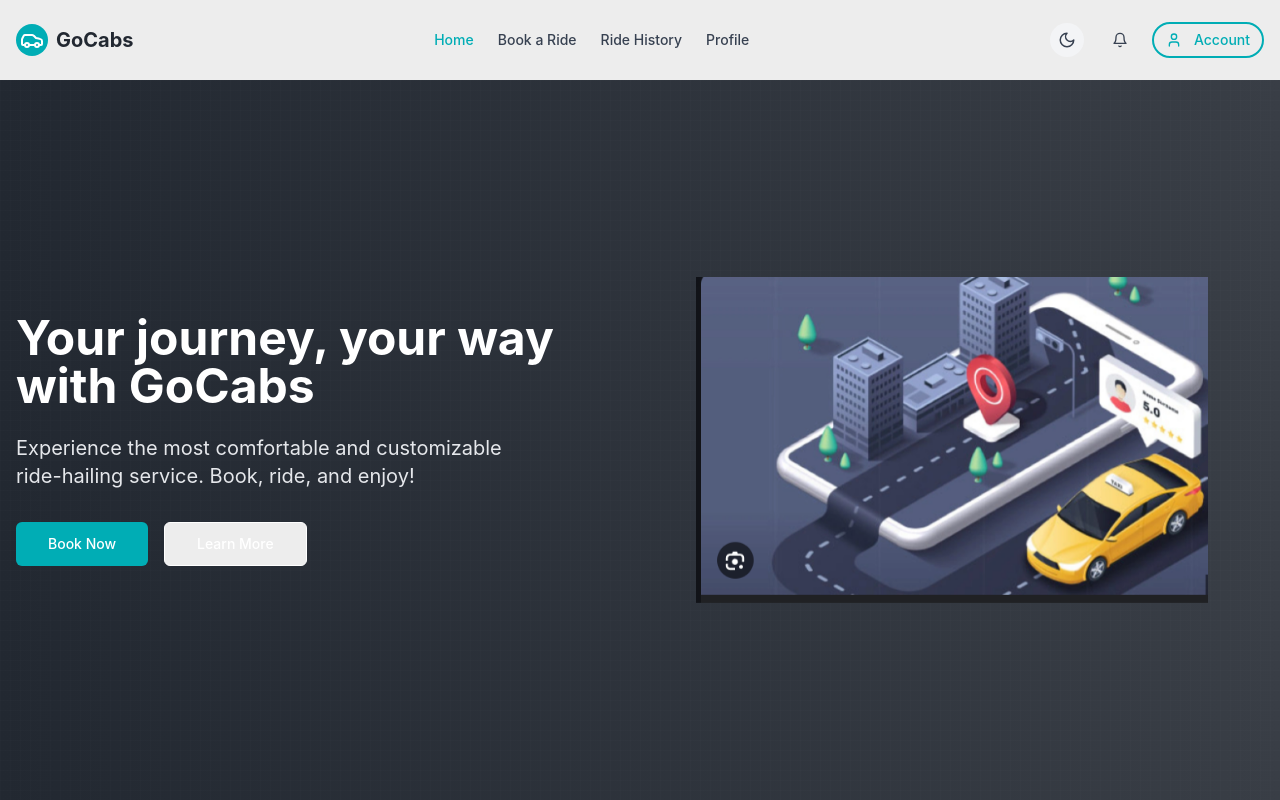
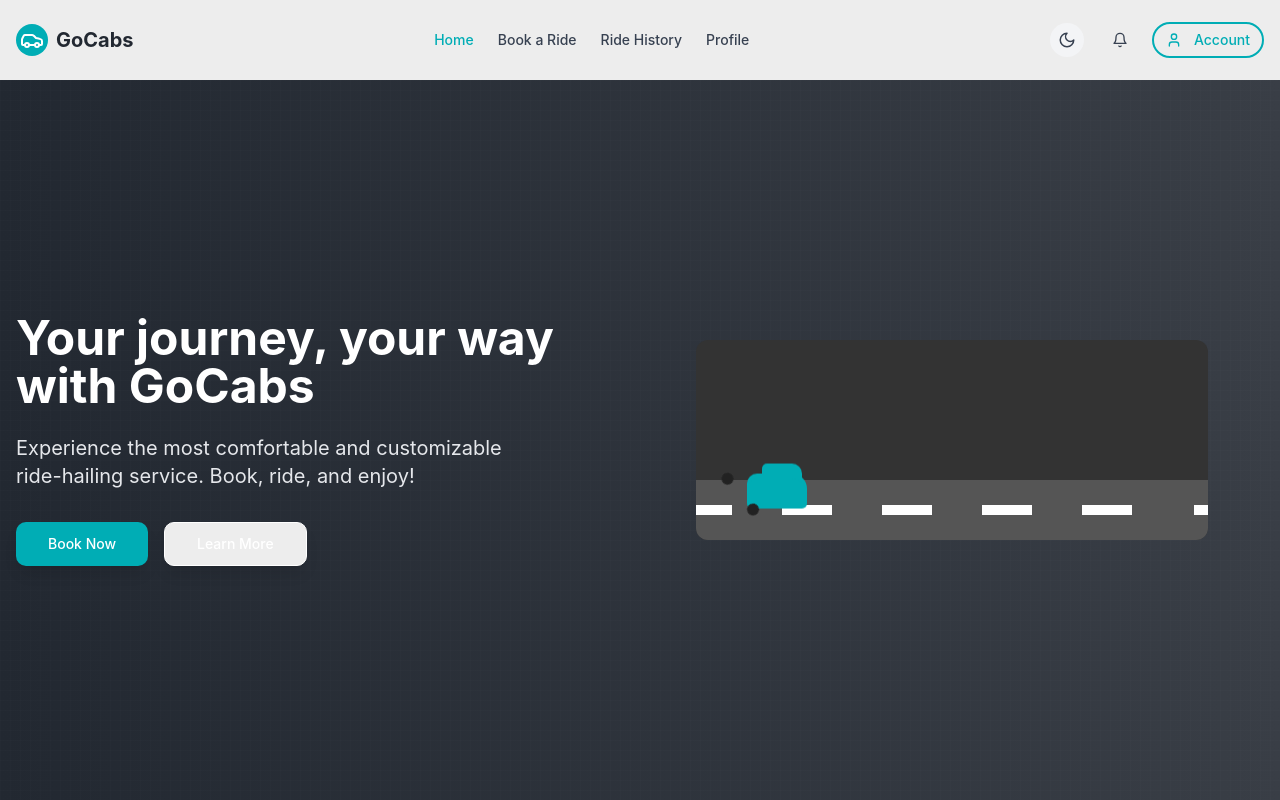
Before and after one commit to AyushDeshmukh2005/go-cabs-ride, a React (Vite) app: page / in a window 1280 px wide. Shown: the top 800 px of the page. Built offline with nearby package versions, Linux system fonts and the light colour scheme.

Commit message:
Refactor: Apply Finora design to hero section
Implement a looping car animation in the hero section using CSS or JavaScript, while maintaining the existing layout and functionality.

```diff
--- a/src/index.css
+++ b/src/index.css
@@ -33,7 +33,7 @@
     --input: 214.3 31.8% 91.4%;
     --ring: 184 100% 36%;
 
-    --radius: 0.5rem;
+    --radius: 0.75rem;
 
     --sidebar-background: 0 0% 100%;
     --sidebar-foreground: 224 24% 16%;
@@ -141,3 +141,114 @@
 .gradient-secondary {
   @apply bg-gradient-to-r from-gray-100 to-gray-200 dark:from-gocabs-secondary dark:to-gocabs-secondary/80;
 }
+
+/* Animated car on road */
+.road-container {
+  position: relative;
+  width: 100%;
+  height: 200px;
+  overflow: hidden;
+  background: #333;
+}
+
+.road {
+  position: absolute;
+  bottom: 0;
+  width: 100%;
+  height: 60px;
+  background: #555;
+}
+
+.road::before {
+  content: '';
+  position: absolute;
+  width: 100%;
+  height: 10px;
+  top: 50%;
+  transform: translateY(-50%);
+  background: repeating-linear-gradient(
+    to right,
+    transparent,
+    transparent 50px,
+    #fff 50px,
+    #fff 100px
+  );
+  animation: moveRoad 0.5s linear infinite;
+}
+
+@keyframes moveRoad {
+  to {
+    background-position: -100px 0;
+  }
+}
+
+.car-animation {
+  position: absolute;
+  bottom: 30px;
+  left: 10%;
+  width: 60px;
+  height: 30px;
+  background: #00ADB5;
+  border-radius: 10px 15px 5px 5px;
+  box-shadow: 0 -5px 0 0 #00ADB5;
+  animation: carBounce 0.5s ease-in-out infinite alternate;
+}
+
+.car-animation::before {
+  content: '';
+  position: absolute;
+  top: -15px;
+  width: 40px;
+  height: 15px;
+  background: #00ADB5;
+  right: 5px;
+  border-radius: 5px 10px 0 0;
+}
+
+.car-animation::after {
+  content: '';
+  position: absolute;
+  bottom: -7px;
+  width: 12px;
+  height: 12px;
+  background: #222;
+  border-radius: 50%;
+  box-shadow: 40px 0 0 #222;
+  animation: wheelRotate 0.5s linear infinite;
+}
+
+@keyframes carBounce {
+  to {
+    transform: translateY(-2px);
+  }
+}
+
+@keyframes wheelRotate {
+  to {
+    transform: rotate(360deg);
+  }
+}
+
+.finora-button {
+  @apply rounded-md bg-gocabs-primary px-4 py-2 text-white shadow-lg hover:bg-gocabs-primary/90 transition-all duration-200;
+}
+
+.finora-card {
+  @apply rounded-lg border border-gray-200 dark:border-gray-700 bg-white dark:bg-gocabs-accent p-6 shadow-sm hover:shadow-lg transition-all duration-300;
+}
+
+.finora-input {
+  @apply rounded-md border border-gray-300 dark:border-gray-600 px-4 py-2 focus:border-gocabs-primary focus:ring-2 focus:ring-gocabs-primary/50 dark:bg-gocabs-accent/50;
+}
+
+/* Finora design micro-interactions */
+.hover-lift {
+  @apply transition-transform duration-300 hover:-translate-y-1;
+}
+
+.hover-glow {
+  @apply transition-shadow duration-300 hover:shadow-glow;
+}
+
+/* Adding Inter font */
+@import url('https://fonts.googleapis.com/css2?family=Inter:wght@300;400;500;600;700&display=swap');
--- a/src/pages/Index.tsx
+++ b/src/pages/Index.tsx
@@ -142,9 +142,9 @@ export default function Index() {
   ];
 
   return (
-    <div className="flex flex-col min-h-screen">
-      {/* Hero Section */}
-      <section className="relative bg-gradient-to-r from-gocabs-secondary to-gocabs-accent text-white min-h-[90vh] flex items-center">
+    <div className="flex flex-col min-h-screen font-['Inter',sans-serif]">
+      {/* Hero Section with Animated Car */}
+      <section className="relative bg-gradient-to-r from-gocabs-secondary to-gocabs-accent text-white min-h-[90vh] flex items-center overflow-hidden">
         <div className="absolute inset-0 bg-[url('/hero-pattern.svg')] opacity-10"></div>
         <div className="container mx-auto px-4 py-24 sm:py-32 relative z-10">
           <div className="flex flex-col md:flex-row items-center">
@@ -156,20 +156,20 @@ export default function Index() {
                 Experience the most comfortable and customizable ride-hailing service. Book, ride, and enjoy!
               </p>
               <div className="flex flex-wrap gap-4 animate-fadeIn stagger-item">
-                <Button asChild size="lg" className="bg-gocabs-primary hover:bg-gocabs-primary/90 text-white border-none">
+                <Button asChild size="lg" className="bg-gocabs-primary hover:bg-gocabs-primary/90 text-white border-none shadow-lg transition-all duration-300 hover-lift">
                   <Link to="/booking">Book Now</Link>
                 </Button>
-                <Button asChild size="lg" variant="outline" className="border-white text-white hover:bg-white/10">
+                <Button asChild size="lg" variant="outline" className="border-white text-white hover:bg-white/10 shadow-lg transition-all duration-300 hover-lift">
                   <Link to="/booking">Learn More</Link>
                 </Button>
               </div>
             </div>
-            <div className="md:w-1/2 flex justify-center">
-              <img
-                src="/lovable-uploads/bcde0d9b-3b24-48f1-badc-5bcbe2d0e87b.png"
-                alt="GoCabs ride-hailing illustration"
-                className="w-full max-w-lg animate-fadeIn stagger-item"
-              />
+            <div className="md:w-1/2 flex justify-center relative">
+              {/* Animated Car on Road */}
+              <div className="road-container w-full max-w-lg rounded-lg overflow-hidden">
+                <div className="road"></div>
+                <div className="car-animation"></div>
+              </div>
             </div>
           </div>
         </div>
@@ -189,7 +189,7 @@ export default function Index() {
             {features.map((feature, index) => (
               <Card
                 key={index}
-                className="border border-gray-200 dark:border-gray-700 bg-white dark:bg-gocabs-accent shadow-soft hover:shadow-md transition-shadow duration-300 opacity-0 animate-fadeIn stagger-item"
+                className="finora-card hover-lift hover-glow opacity-0 animate-fadeIn stagger-item"
               >
                 <CardContent className="p-6">
                   <div className="mb-4 bg-gocabs-primary/10 p-3 rounded-full inline-block">
@@ -216,7 +216,7 @@ export default function Index() {
 
           <div className="grid md:grid-cols-2 lg:grid-cols-4 gap-8">
             {howItWorks.map((step, index) => (
-              <div key={index} className="text-center opacity-0 animate-fadeIn stagger-item">
+              <div key={index} className="text-center opacity-0 animate-fadeIn stagger-item hover-lift">
                 <div className="inline-flex items-center justify-center w-20 h-20 rounded-full bg-gocabs-primary/10 text-gocabs-primary mb-6">
                   {step.icon}
                 </div>
@@ -240,7 +240,7 @@ export default function Index() {
 
           <div className="grid md:grid-cols-3 gap-8">
             {testimonials.map((testimonial, index) => (
-              <Card key={index} className="border border-gray-200 dark:border-gray-700 bg-white dark:bg-gocabs-accent shadow-soft hover:shadow-md transition-shadow duration-300">
+              <Card key={index} className="finora-card hover-lift">
                 <CardContent className="p-6">
                   <div className="flex mb-4">
                     {[...Array(testimonial.rating)].map((_, i) => (
@@ -277,7 +277,7 @@ export default function Index() {
                 Get the full experience with our mobile app. Book rides, track your driver, and manage your account on the go.
               </p>
               <div className="flex flex-wrap gap-4">
-                <Button asChild variant="outline" className="border-white bg-white/10 text-white hover:bg-white/20">
+                <Button asChild variant="outline" className="border-white bg-white/10 text-white hover:bg-white/20 shadow-lg transition-all duration-300 hover-lift">
                   <a href="#" className="flex items-center">
                     <svg className="w-6 h-6 mr-2" viewBox="0 0 24 24" fill="currentColor">
                       <path d="M17.6,13.3c0-0.2,0-0.3,0-0.5c0-0.2,0-0.4,0-0.6c0-0.6-0.1-1.2-0.2-1.7c-0.2-0.6-0.5-1.1-0.9-1.5c-0.4-0.4-0.9-0.7-1.4-0.9
@@ -297,7 +297,7 @@ export default function Index() {
                     App Store
                   </a>
                 </Button>
-                <Button asChild variant="outline" className="border-white bg-white/10 text-white hover:bg-white/20">
+                <Button asChild variant="outline" className="border-white bg-white/10 text-white hover:bg-white/20 shadow-lg transition-all duration-300 hover-lift">
                   <a href="#" className="flex items-center">
                     <svg className="w-6 h-6 mr-2" viewBox="0 0 24 24" fill="currentColor">
                       <path d="M3,20.5V3.5C3,2.9,3.2,2.4,3.6,2.1c0.4-0.3,0.9-0.4,1.4-0.2l14.4,8.5c0.4,0.2,0.6,0.5,0.6,0.9
@@ -309,7 +309,10 @@ export default function Index() {
               </div>
             </div>
             <div className="flex justify-center">
-              <img src="/lovable-uploads/bcde0d9b-3b24-48f1-badc-5bcbe2d0e87b.png" alt="Mobile app" className="max-w-xs w-full" />
+              <div className="relative">
+                <img src="/lovable-uploads/bcde0d9b-3b24-48f1-badc-5bcbe2d0e87b.png" alt="Mobile app" className="max-w-xs w-full relative z-10 hover-lift" />
+                <div className="absolute inset-0 bg-gocabs-primary/20 filter blur-xl rounded-full transform -translate-y-1/4 scale-75 z-0"></div>
+              </div>
             </div>
           </div>
         </div>
@@ -322,7 +325,7 @@ export default function Index() {
           <p className="text-xl mb-8 max-w-2xl mx-auto">
             Join thousands of happy riders who have chosen GoCabs for their daily commute and special journeys.
           </p>
-          <Button asChild size="lg" className="bg-gocabs-primary hover:bg-gocabs-primary/90 text-white">
+          <Button asChild size="lg" className="bg-gocabs-primary hover:bg-gocabs-primary/90 text-white shadow-lg transition-all duration-300 hover-lift">
             <Link to="/booking" className="flex items-center">
               Book Your First Ride <ArrowRight className="ml-2 h-5 w-5" />
             </Link>
--- a/src/pages/NotFound.tsx
+++ b/src/pages/NotFound.tsx
@@ -5,14 +5,14 @@ import { Car, ArrowLeft } from "lucide-react";
 
 const NotFound = () => {
   return (
-    <div className="min-h-screen flex flex-col items-center justify-center p-6 bg-gradient-to-b from-white to-gray-100 dark:from-gocabs-secondary dark:to-gocabs-accent">
-      <Car className="h-24 w-24 text-gocabs-primary mb-8" />
-      <h1 className="text-6xl md:text-8xl font-bold text-gocabs-secondary dark:text-white mb-6">404</h1>
-      <h2 className="text-2xl md:text-3xl font-semibold text-gocabs-secondary dark:text-white mb-6">Page Not Found</h2>
-      <p className="text-gray-600 dark:text-gray-300 text-center max-w-md mb-8">
+    <div className="min-h-screen flex flex-col items-center justify-center p-6 bg-white dark:bg-gocabs-secondary">
+      <Car className="h-24 w-24 text-gocabs-primary mb-8 animate-bounce" />
+      <h1 className="text-6xl md:text-8xl font-bold text-gocabs-secondary dark:text-white mb-6 font-sans">404</h1>
+      <h2 className="text-2xl md:text-3xl font-semibold text-gocabs-secondary dark:text-white mb-6 font-sans">Page Not Found</h2>
+      <p className="text-gray-600 dark:text-gray-300 text-center max-w-md mb-8 font-sans">
         The page you are looking for might have been removed, had its name changed, or is temporarily unavailable.
       </p>
-      <Button asChild size="lg" className="bg-gocabs-primary hover:bg-gocabs-primary/90">
+      <Button asChild size="lg" className="bg-gocabs-primary hover:bg-gocabs-primary/90 text-white shadow-lg transition-all duration-200">
         <Link to="/" className="flex items-center">
           <ArrowLeft className="mr-2 h-5 w-5" />
           Back to Home
```
